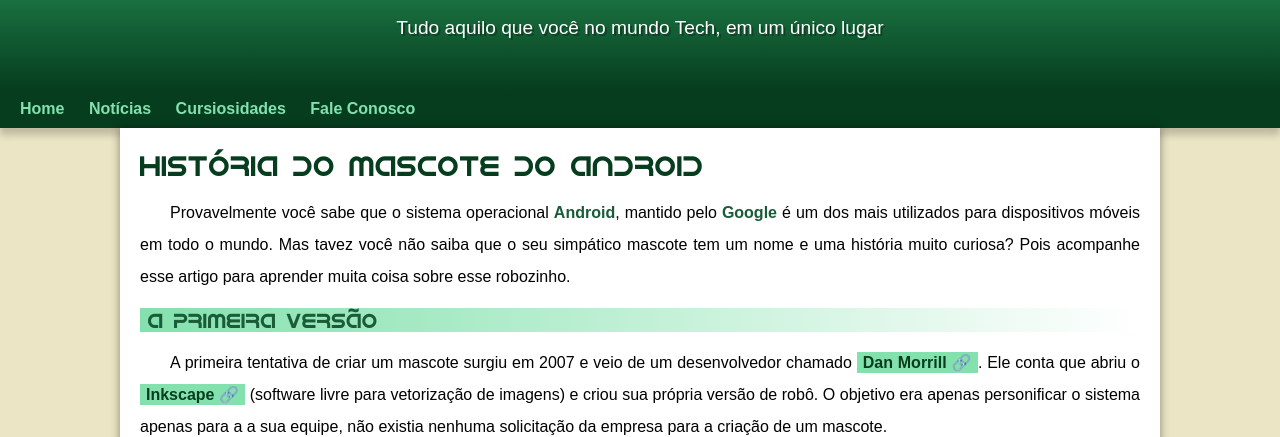
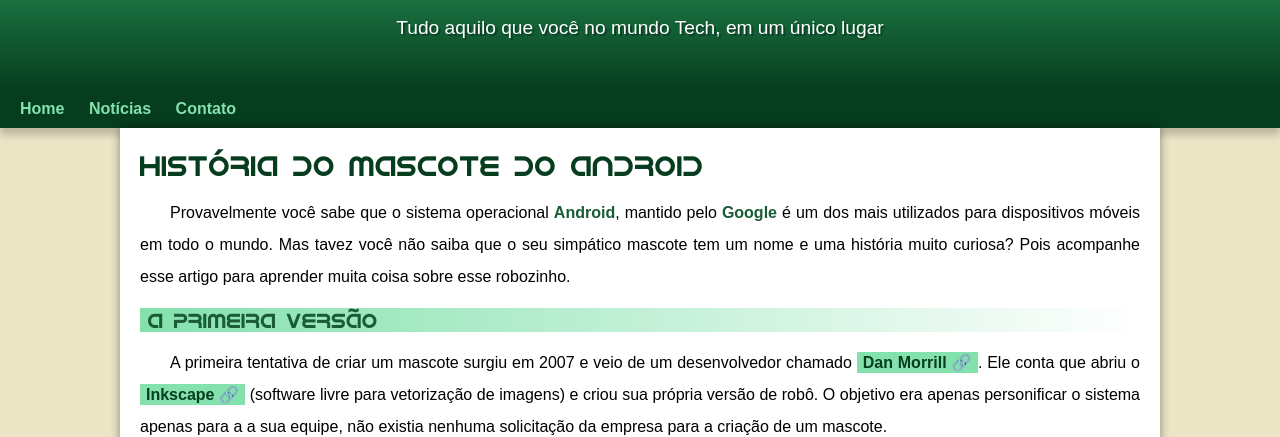
Before and after one commit to gison-vilaca/Testes, a plain HTML site: page d010/index.html in a window 1280 px wide. Shown: the part 100-537 px from the top of the page. Drawn offline with Linux system fonts and the light colour scheme.

Commit message:
Problema de padding corrigido

```diff
--- a/d010/estilo/style.css
+++ b/d010/estilo/style.css
@@ -73,7 +73,7 @@ header > p{
     padding-right: 10px;
     padding-left: 10px;
     margin: auto;
-    margin-bottom: 30px;
+    padding-bottom: 50px;
     text-shadow: 2px 2px 0px rgba(0, 0, 0, 0.315);
 }
 
--- a/d010/index.html
+++ b/d010/index.html
@@ -15,8 +15,7 @@
     <nav>
         <a href="#">Home</a>
         <a href="#">Notícias</a>
-        <a href="#">Cursiosidades</a>
-        <a href="#">Fale Conosco</a>
+        <a href="#">Contato</a>
     </nav>
     <main>
         <article>
```
